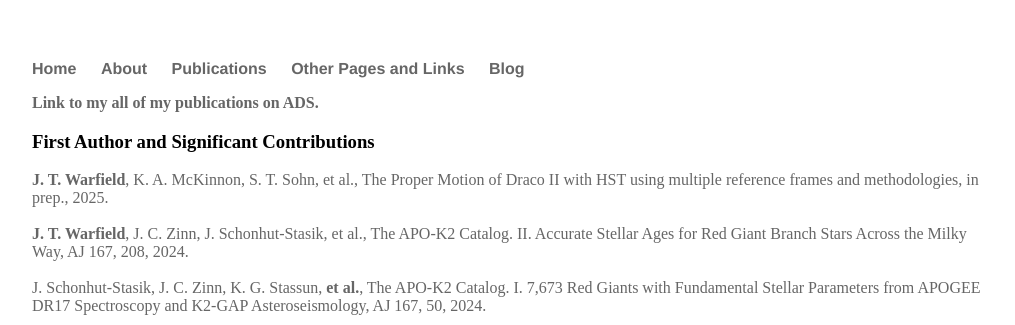
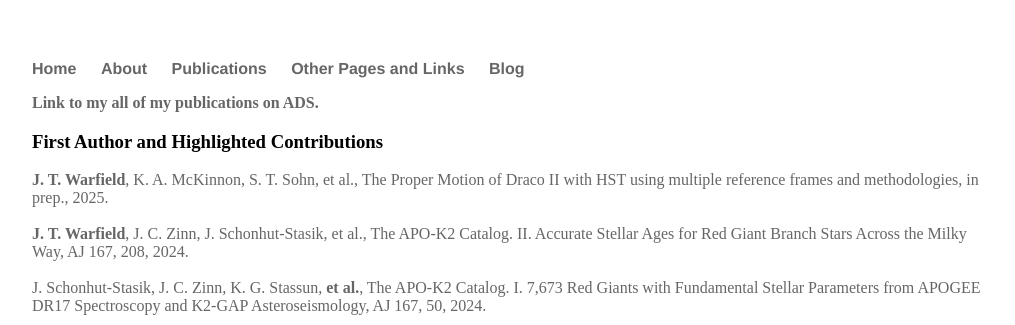
Before and after one commit to jackwarfield/jackwarfield.github.io, a Jekyll site: the page built from publications/index.html, in a window 1280 px wide. Shown: the top 325 px of the page, without its empty margins (128-1143 px from the left). Built offline with Jekyll 4.4.1, drawn with Linux system fonts in a browser that asks for light colours.

Commit message:
fix link

```diff
--- a/publications/index.html
+++ b/publications/index.html
@@ -6,7 +6,7 @@
 
     <b><a href='https://ui.adsabs.harvard.edu/search/q=((author%3A(%22Warfield%2C%20Jack%22))%20AND%20year%3A2018-9999)&sort=date%20desc%2C%20bibcode%20desc&p_=0'>Link to my all of my publications on ADS.</a></b>
 
-    <h3>First Author and Significant Contributions</h3>
+    <h3>First Author and Highlighted Contributions</h3>
     <a href=''><b>J. T. Warfield</b>, K. A. McKinnon, S. T. Sohn, et al., The Proper Motion of Draco II with HST using multiple reference frames and methodologies, in prep., 2025.</a><br><br>
     <a href='https://ui.adsabs.harvard.edu/abs/2024AJ....167..208W/abstract'><b>J. T. Warfield</b>, J. C. Zinn, J. Schonhut-Stasik, et al., The APO-K2 Catalog. II. Accurate Stellar Ages for Red Giant Branch Stars Across the Milky Way, AJ 167, 208, 2024.</a><br><br>
     <a href='https://ui.adsabs.harvard.edu/abs/2024AJ....167...50S/abstract'>J. Schonhut-Stasik, J. C. Zinn, K. G. Stassun, <b>et al.</b>, The APO-K2 Catalog. I. 7,673 Red Giants with Fundamental Stellar Parameters from APOGEE DR17 Spectroscopy and K2-GAP Asteroseismology, AJ 167, 50, 2024.</a><br><br>
@@ -20,7 +20,7 @@
     <i><a href='https://ui.adsabs.harvard.edu/search/filter_bibstem_facet_fq_bibstem_facet=OR&filter_bibstem_facet_fq_bibstem_facet=bibstem_facet%3A%22jwst.prop%22&filter_bibstem_facet_fq_bibstem_facet=bibstem_facet%3A%22hst..prop%22&fq=%7B!type%3Daqp%20v%3D%24fq_database%7D&fq=%7B!type%3Daqp%20v%3D%24fq_bibstem_facet%7D&fq_bibstem_facet=(bibstem_facet%3A%22jwst.prop%22%20OR%20bibstem_facet%3A%22hst..prop%22)&fq_database=(database%3Aastronomy%20OR%20database%3Aphysics)&p_=0&q=author%3A%22Warfield%2C%20Jack%22%20year%3A2017-&sort=date%20desc%2C%20bibcode%20desc'>Link to full list</a></i><br><br>
 
     <h3>Other Publications</h3>
-    <a href='https://ui.adsabs.harvard.edu/abs/2025ApJ...981..153C/abstract'>C. T. Garling, N. Kallivayalil, K. B. W. McQuinn, et al., Measuring Resolved Star Formation Histories from High-precision Color–Magnitude Diagrams with StarFormationHistories.jl, ApJS 277, 61, 2025.</a><br><br>
+    <a href='https://ui.adsabs.harvard.edu/abs/2025ApJS..277...61G/abstract'>C. T. Garling, N. Kallivayalil, K. B. W. McQuinn, et al., Measuring Resolved Star Formation Histories from High-precision Color–Magnitude Diagrams with StarFormationHistories.jl, ApJS 277, 61, 2025.</a><br><br>
     <a href='https://ui.adsabs.harvard.edu/abs/2025ApJ...981..153C/abstract'>R. E. Cohen, K. B. W. McQuinn, A. Savino, et al., The JWST Resolved Stellar Populations Early Release Science Program. VIII. The Spatially Resolved Star Formation History of WLM, ApJ 981, 153, 2025.</a><br><br>
     <a href='https://ui.adsabs.harvard.edu/abs/2024ApJ...970...36S/abstract'>A. Savino, M. Gennaro, A. E. Dolphin, et al., The JWST Resolved Stellar Populations Early Release Science Program. VII. Stress Testing the NIRCam Exposure Time Calculator, ApJ 970, 36, 2024.</a><br><br>
     <a href='https://ui.adsabs.harvard.edu/abs/2024arXiv240114889B/abstract'>M. L. Boyer, G. Pastorelli, L. Girardi, et al., The JWST Resolved Stellar Populations Early Release Science Program. VI. Identifying Evolved Stars in Nearby Galaxies, ApJ 973, 120, 2024.</a><br><br>
```
